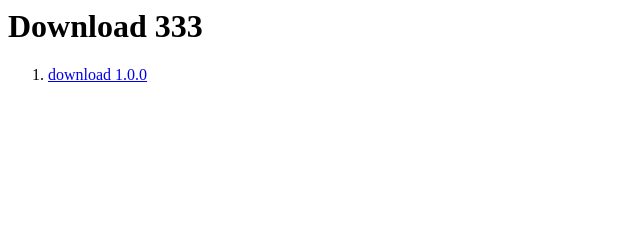
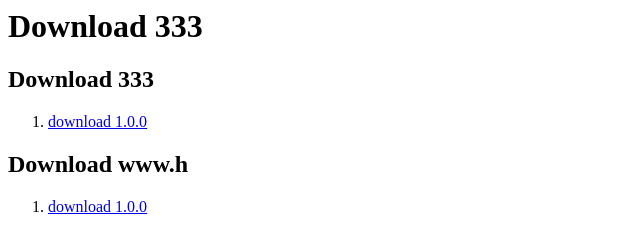
Before and after one commit to xushiv12/333.xushiv12.github.io, a plain HTML site: page docs/index.html in a window 1280 px wide. Shown: the whole page, without its empty margins (0-640 px from the left). Drawn offline with Linux system fonts and the light colour scheme.

Commit message:
Update index.html

```diff
--- a/docs/index.html
+++ b/docs/index.html
@@ -1,4 +1,9 @@
 <h1>Download 333</h1>
+<h2>Download 333</h2>
 <ol>
   <li><a href="/333.exe">download 1.0.0</a></li>
 </ol>
+<h2>Download www.h</h2>
+<ol>
+  <li><a href="/www.h" download>download 1.0.0</a></li>
+</ol>
```
